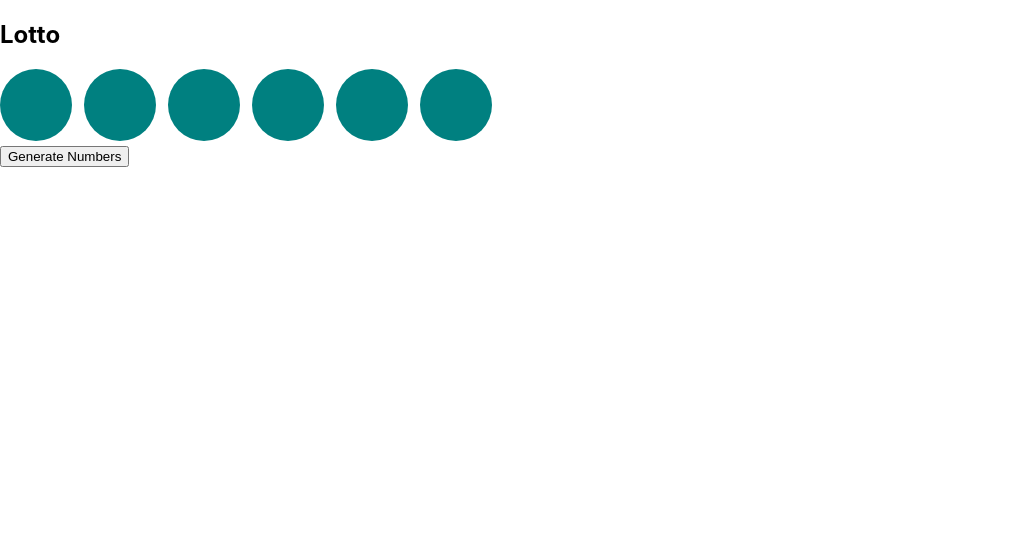
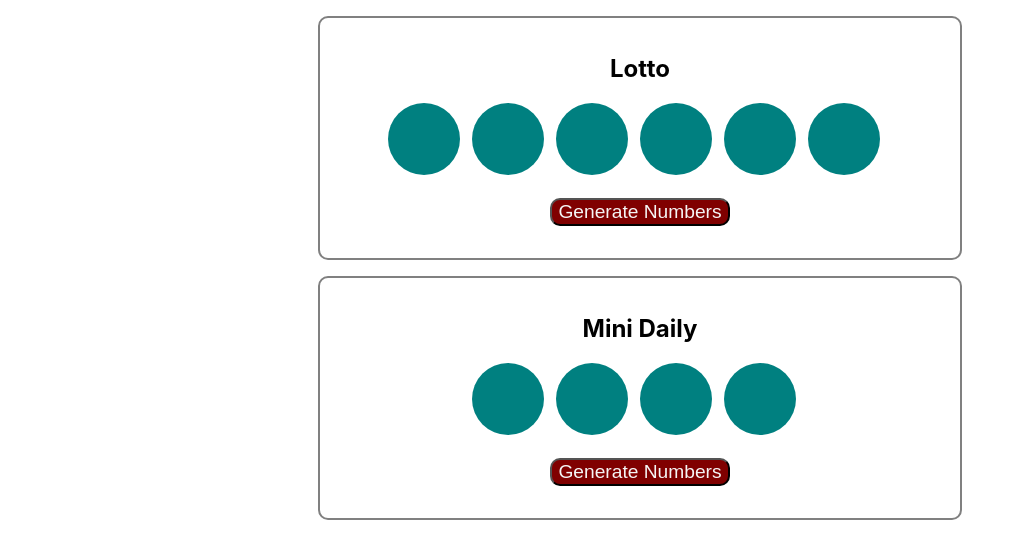
Before and after one commit to shakestuffup73/dice-app, a React (Create React App) app: page / in a window 1280 px wide. Shown: the top 558 px of the page, without its empty margins (0-1025 px from the left). Built offline with nearby package versions, Linux system fonts and the light colour scheme.

Commit message:
style lottery component

```diff
--- a/src/App.js
+++ b/src/App.js
@@ -15,9 +15,9 @@ function App() {
       </div> */}
       <div>
         <Lottery />
+        <Lottery title='Mini Daily' maxNum={10} maxBalls={4}/>
       </div>
     </>
-
   );
 }
 
--- a/src/Lottery/Lottery.module.css
+++ b/src/Lottery/Lottery.module.css
@@ -1,3 +1,16 @@
 .Lottery {
+  border: solid 2px grey;
+  padding: 1em 0 2em 0;
+  text-align: center;
+  margin: 1em auto auto;
+  border-radius: 10px;
+  width: 40em;
+}
 
+.Lottery > button {
+  background-color: maroon;
+  color: whitesmoke;
+  font-size: 120%;
+  border-radius: 10px;
+  margin-top: 1em;
 }
--- a/src/LottoBall/LottoBall.jsx
+++ b/src/LottoBall/LottoBall.jsx
@@ -1,4 +1,4 @@
-import React, {useState} from 'react'
+import React from 'react'
 import style from './LottoBall.module.css'
 
 const LottoBall = ({num}) => {
```
